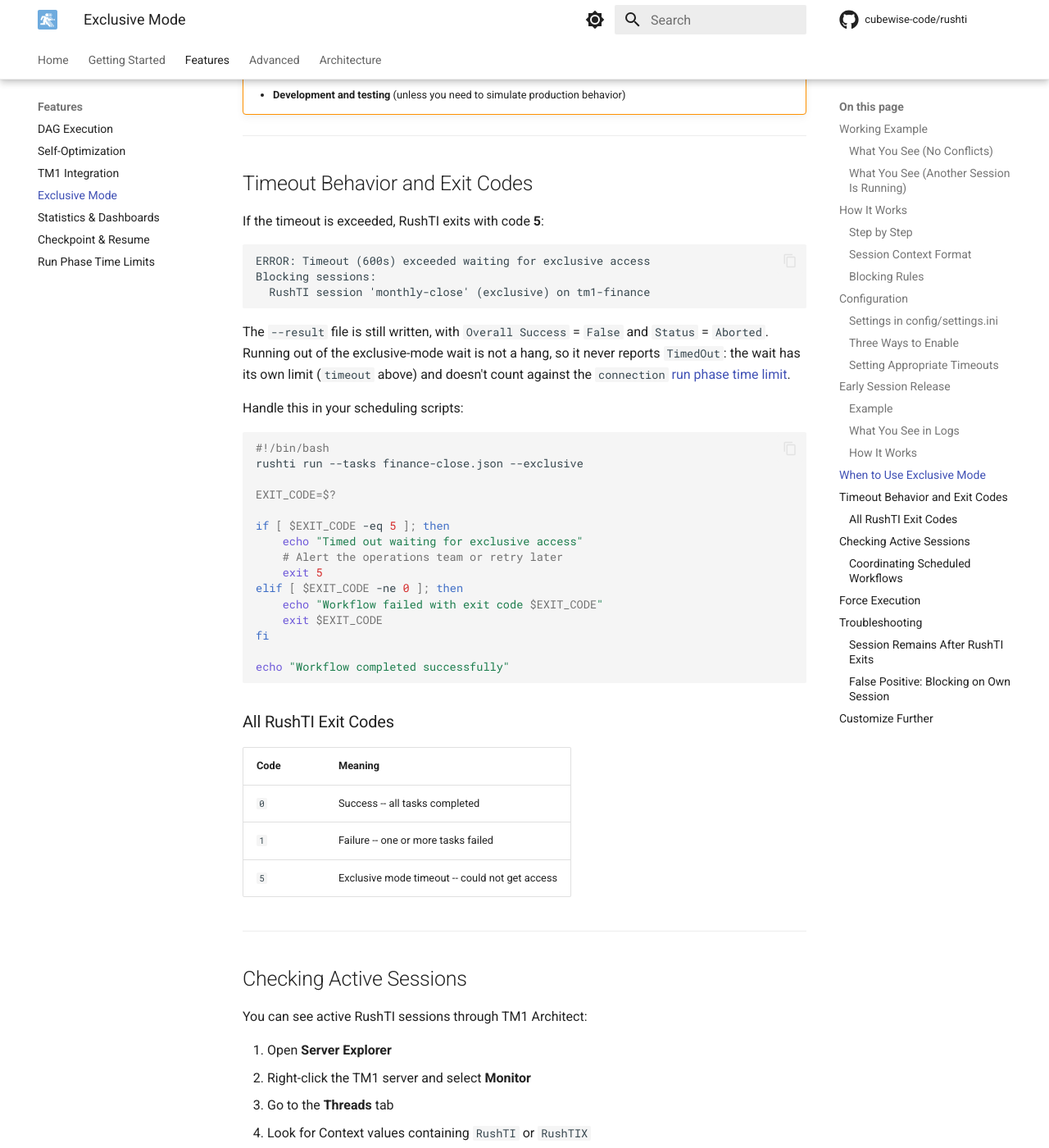
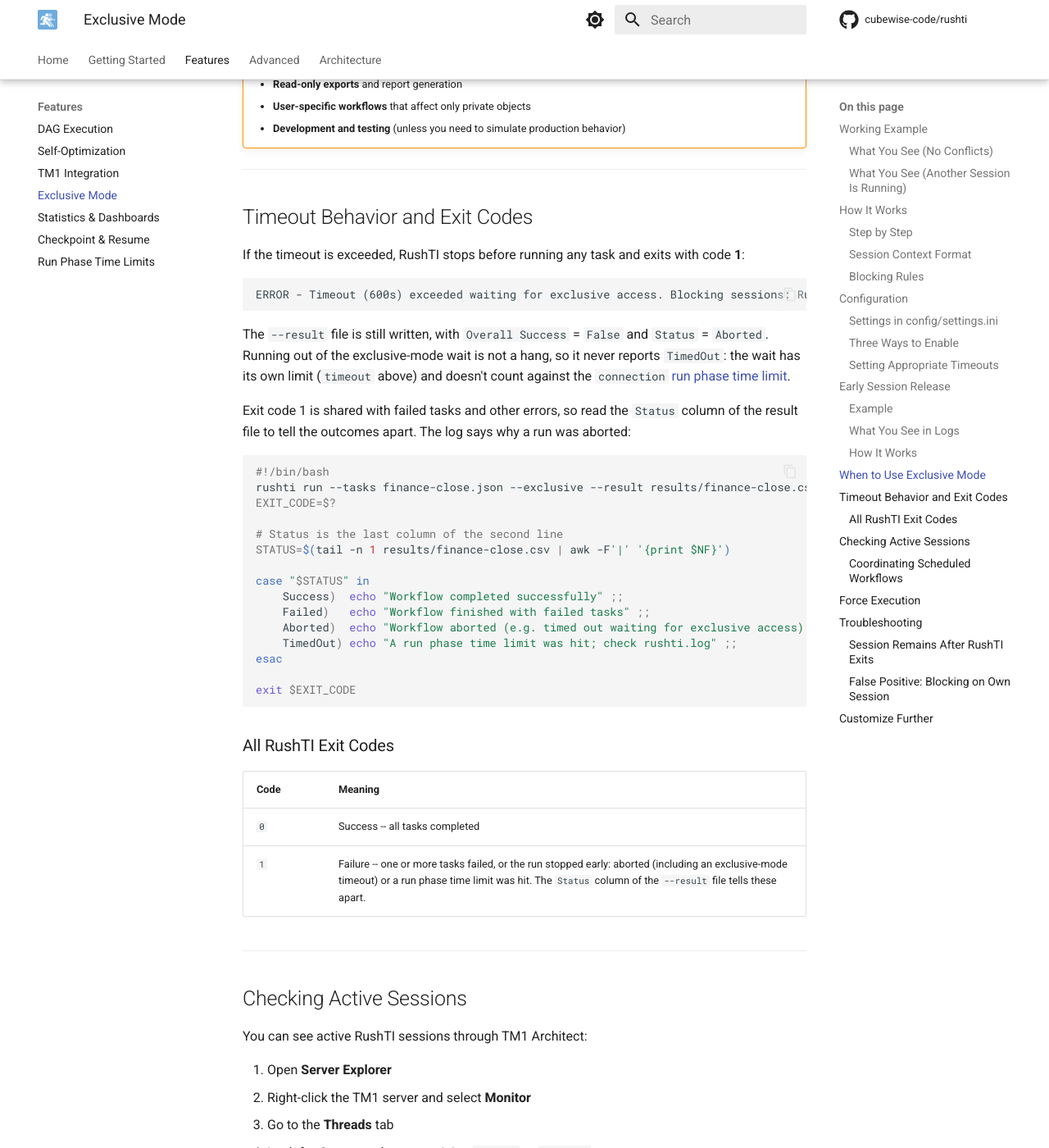
Before and after one commit to cubewise-code/rushti, an MkDocs documentation site: the page built from docs/features/exclusive-mode.md, in a window 1280 px wide and 1400 px high, scrolled down 6145 px. Shown: the whole window at 82% size. Built offline with MkDocs 1.6.1 and Material for MkDocs 9.7.7, drawn with Linux system fonts in a browser that asks for light colours; comment, search, counter and statistics services are not loaded; the version menu is left out; some of the changed text lies outside the part shown.

Commit message:
docs: correct exit code and hang logout behaviour (#124)
The exclusive-mode timeout exits with code 1 (Status = Aborted), not 5.

Checked on TM1 v11.8 and v12.6: logging out on a hang doesn't roll back
a TI process that's already running; it runs to completion and commits.
The docs now say so, and that its real outcome has to be traced on the
server before resuming, since the checkpoint shows it as in progress.

Co-Authored-By: Claude Opus 5.5 <noreply@anthropic.com>

````diff
--- a/docs/features/exclusive-mode.md
+++ b/docs/features/exclusive-mode.md
@@ -62,7 +62,7 @@ flowchart TD
     WAIT_LOCK --> RETRY
 
     RETRY -- No --> POLL[Retry after<br/>polling_interval] --> CHECK
-    RETRY -- Yes --> FAIL([Exit code 5<br/>Timeout])
+    RETRY -- Yes --> FAIL([Exit code 1<br/>Status: Aborted])
 
     SET_CTX --> RUN[Execute tasks]
     RUN --> CLEANUP[Remove session<br/>context from TM1]
@@ -127,7 +127,7 @@ timeout = 600
 |---------|---------|-------------|
 | `enabled` | `false` | Enable exclusive mode by default for all runs |
 | `polling_interval` | `30` | Seconds between session checks while waiting |
-| `timeout` | `600` | Maximum seconds to wait before giving up (exit code 5) |
+| `timeout` | `600` | Maximum seconds to wait before giving up (exit code 1, `Status` = `Aborted`) |
 
 ### Three Ways to Enable
 
@@ -234,34 +234,32 @@ This feature is always active — no configuration needed.
 
 ## Timeout Behavior and Exit Codes
 
-If the timeout is exceeded, RushTI exits with code **5**:
+If the timeout is exceeded, RushTI stops before running any task and exits with code **1**:
 
 ```
-ERROR: Timeout (600s) exceeded waiting for exclusive access
-Blocking sessions:
-  RushTI session 'monthly-close' (exclusive) on tm1-finance
+ERROR - Timeout (600s) exceeded waiting for exclusive access. Blocking sessions: RushTI session 'monthly-close' (exclusive) on tm1-finance
 ```
 
 The `--result` file is still written, with `Overall Success` = `False` and `Status` = `Aborted`. Running out of the exclusive-mode wait is not a hang, so it never reports `TimedOut`: the wait has its own limit (`timeout` above) and doesn't count against the `connection` [run phase time limit](timeouts.md).
 
-Handle this in your scheduling scripts:
+Exit code 1 is shared with failed tasks and other errors, so read the `Status` column of the result file to tell the outcomes apart. The log says why a run was aborted:
 
 ```bash
 #!/bin/bash
-rushti run --tasks finance-close.json --exclusive
-
+rushti run --tasks finance-close.json --exclusive --result results/finance-close.csv
 EXIT_CODE=$?
 
-if [ $EXIT_CODE -eq 5 ]; then
-    echo "Timed out waiting for exclusive access"
-    # Alert the operations team or retry later
-    exit 5
-elif [ $EXIT_CODE -ne 0 ]; then
-    echo "Workflow failed with exit code $EXIT_CODE"
-    exit $EXIT_CODE
-fi
+# Status is the last column of the second line
+STATUS=$(tail -n 1 results/finance-close.csv | awk -F'|' '{print $NF}')
 
-echo "Workflow completed successfully"
+case "$STATUS" in
+    Success)  echo "Workflow completed successfully" ;;
+    Failed)   echo "Workflow finished with failed tasks" ;;
+    Aborted)  echo "Workflow aborted (e.g. timed out waiting for exclusive access); check rushti.log" ;;
+    TimedOut) echo "A run phase time limit was hit; check rushti.log" ;;
+esac
+
+exit $EXIT_CODE
 ```
 
 ### All RushTI Exit Codes
@@ -269,8 +267,7 @@ echo "Workflow completed successfully"
 | Code | Meaning |
 |------|---------|
 | `0` | Success -- all tasks completed |
-| `1` | Failure -- one or more tasks failed |
-| `5` | Exclusive mode timeout -- could not get access |
+| `1` | Failure -- one or more tasks failed, or the run stopped early: aborted (including an exclusive-mode timeout) or a run phase time limit was hit. The `Status` column of the `--result` file tells these apart. |
 
 ---
 
````
Also changed, not shown: CHANGELOG.md (+5 -4 lines), CONTEXT.md (+5 -3 lines), docs/advanced/cli-reference.md (+1 -2 lines), docs/features/checkpoint-resume.md (+4 -1 lines), docs/features/timeouts.md (+5 -5 lines), docs/features/tm1-integration.md (+1 -1 lines), 1 other file.
